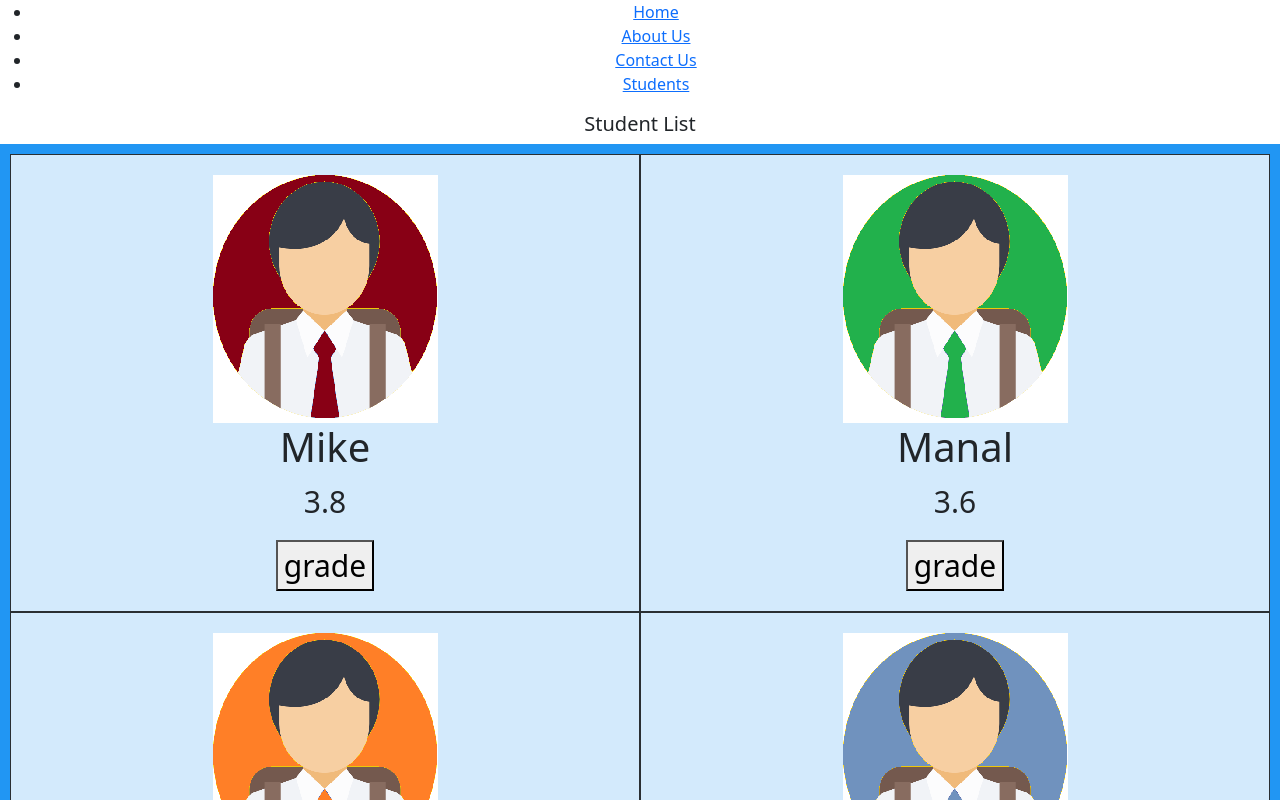
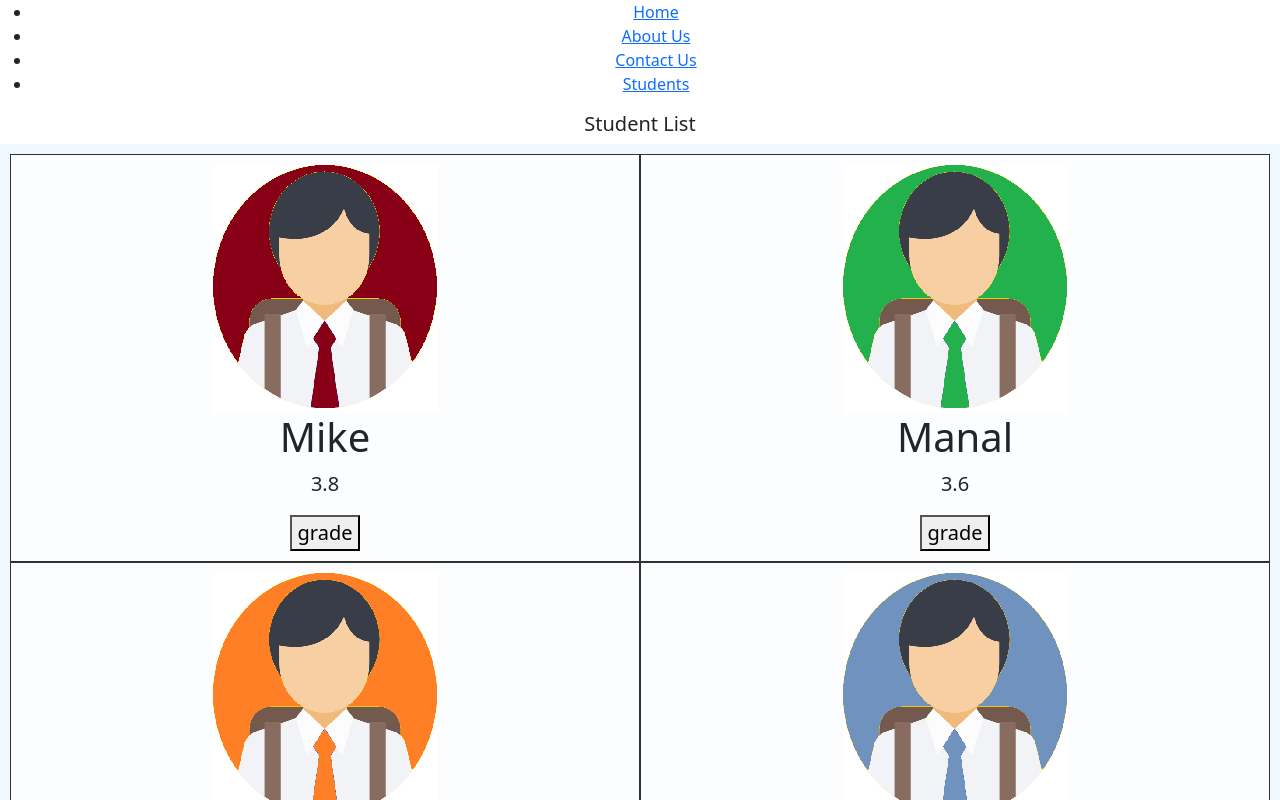
Before and after one commit to Paignton/geeks, a React (Create React App) app: page /students in a window 1280 px wide. Shown: the top 800 px of the page. Built offline with nearby package versions, Linux system fonts and the light colour scheme.

Commit message:
Adds styling for topnav class

```diff
--- a/src/index.css
+++ b/src/index.css
@@ -14,15 +14,41 @@ code {
 
 .grid-container {
   display: grid;
-  grid-template-columns: 50% 50%;
-  background-color: #2196F3;
+  grid-template-columns: auto auto;
+  grid-template-rows: auto;
+  background-color:aliceblue;
   padding: 10px;
 }
 
 .grid-item {
   background-color: rgba(255, 255, 255, 0.8);
   border: 1px solid rgba(0, 0, 0, 0.8);
-  padding: 20px;
-  font-size: 30px;
+  padding: 10px;
+  font-size: 20px;
   text-align: center;
 }
+
+/*Styling for Nav bar*/
+.topnav {
+  overflow: hidden;
+  background-color: #333;
+}
+
+.topnav a {
+  float: left;
+  color: #f2f2f2;
+  text-align: center;
+  padding: 14px 16px;
+  text-decoration: none;
+  font-size: 17px;
+}
+
+.topnav a:hover {
+  background-color: #ddd;
+  color: black;
+}
+
+.topnav a.active {
+  background-color: #04AA6D;
+  color: white;
+}
```
